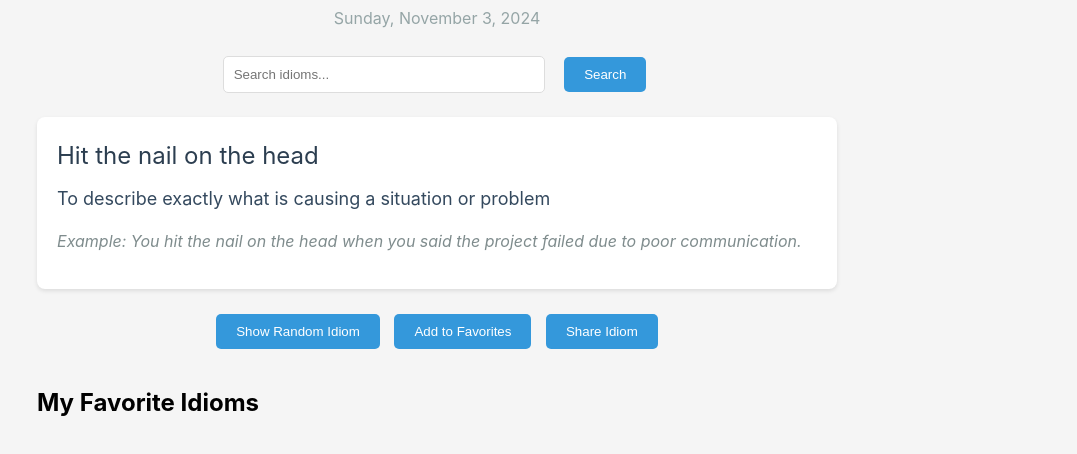
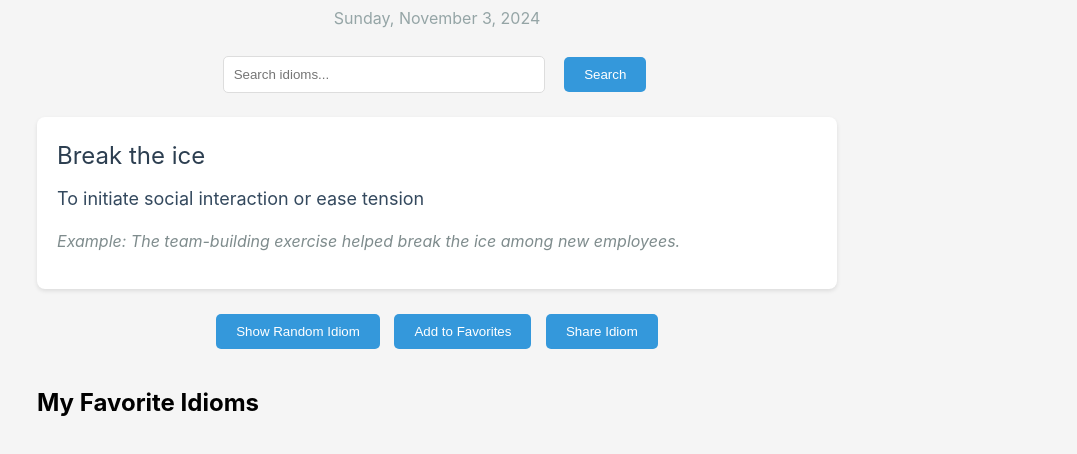
Before and after one commit to ThekingofPunjab/idiom-of-the-day, a plain HTML site: page index.html in a window 1280 px wide. Shown: the part 108-562 px from the top of the page, without its empty margins (203-1280 px from the left). Drawn offline with Linux system fonts and the light colour scheme.

Commit message:
Add files via upload

```diff
--- a/index.html
+++ b/index.html
@@ -163,10 +163,127 @@
                 example: "You hit the nail on the head when you said the project failed due to poor communication."
             },
             {
+                idiom: "Grasping for straws",
+                meaning: "To make a desperate attempt to find a solution or explanation, even if it's unlikely to succeed",
+                example: "After exhausting all obvious options, the team was grasping for straws to meet the impossible deadline."
+            },
+
+            {
+    idiom: "Don't boil the ocean",
+    meaning: "To avoid trying to do everything at once or making a task unnecessarily complicated",
+    example: "Let's not boil the ocean here. We should focus on the three most critical issues first."
+},
+{
+    idiom: "Get the ball rolling",
+    meaning: "To start a project or process",
+    example: "Let's get the ball rolling on this new marketing campaign."
+},
+{
+    idiom: "Think outside the box",
+    meaning: "To consider creative or unconventional ideas",
+    example: "We need to think outside the box to solve this complex problem."
+},
+{
+    idiom: "Cut corners",
+    meaning: "To reduce costs or effort by doing something less thoroughly",
+    example: "We can't afford to cut corners on safety procedures."
+},
+{
+    idiom: "Back to the drawing board",
+    meaning: "To start over after an unsuccessful attempt",
+    example: "Our initial design was rejected, so it's back to the drawing board."
+},
+{
+    idiom: "Bite off more than you can chew",
+    meaning: "To take on more than one can handle",
+    example: "By agreeing to manage three projects simultaneously, Tom bit off more than he could chew."
+},
+{
+    idiom: "Break the ice",
+    meaning: "To initiate social interaction or ease tension",
+    example: "The team-building exercise helped break the ice among new employees."
+},
+{
+    idiom: "Burn the candle at both ends",
+    meaning: "To work excessively hard",
+    example: "Sarah's been burning the candle at both ends to finish the report on time."
+},
+{
+    idiom: "Call it a day",
+    meaning: "To stop working for the day",
+    example: "We've made good progress, let's call it a day and continue tomorrow."
+},
+{
+    idiom: "Cut to the chase",
+    meaning: "To get to the point without wasting time",
+    example: "I appreciate the background, but can we cut to the chase and discuss the main issue?"
+},
+{
+    idiom: "Get down to brass tacks",
+    meaning: "To focus on the essential details",
+    example: "Now that we've covered the basics, let's get down to brass tacks and discuss the budget."
+},
+{
+    idiom: "Hit the ground running",
+    meaning: "To start a new activity with great energy",
+    example: "The new project manager hit the ground running, implementing changes from day one."
+},
+{
+    idiom: "Keep your eye on the ball",
+    meaning: "To stay focused on the main objective",
+    example: "With so many distractions, it's important to keep your eye on the ball and meet the deadline."
+},
+{
+    idiom: "Learn the ropes",
+    meaning: "To gain the basic skills and knowledge for a job",
+    example: "It will take a few weeks for the new employee to learn the ropes."
+},
+{
+    idiom: "On the same page",
+    meaning: "To be in agreement or have the same understanding",
+    example: "Before we proceed, let's make sure we're all on the same page regarding the project goals."
+},
+{
+    idiom: "Pull your weight",
+    meaning: "To contribute a fair share of effort",
+    example: "Everyone on the team needs to pull their weight to meet this tight deadline."
+},
+{
+    idiom: "Put all your eggs in one basket",
+    meaning: "To risk everything on a single venture",
+    example: "Investing all our funds in one stock is putting all our eggs in one basket."
+},
+{
+    idiom: "Raise the bar",
+    meaning: "To increase standards or expectations",
+    example: "Our competitors have raised the bar with their new product line."
+},
+{
+    idiom: "Reinvent the wheel",
+    meaning: "To waste time doing something that's already been done",
+    example: "Instead of reinventing the wheel, let's use the existing template for the report."
+},
+{
+    idiom: "Step up to the plate",
+    meaning: "To take on a responsibility or challenge",
+    example: "With the project leader on vacation, someone needs to step up to the plate and lead the team."
+},
+{
+    idiom: "The elephant in the room",
+    meaning: "An obvious problem that everyone is avoiding",
+    example: "We need to address the elephant in the room: our declining sales figures."
+},
+            {
                 idiom: "Under the weather",
                 meaning: "To feel ill or sick",
                 example: "I'm feeling a bit under the weather today, so I'll work from home."
             }
+
+
+
+
+
+
         ];
 
         // Get favorites from localStorage
```
